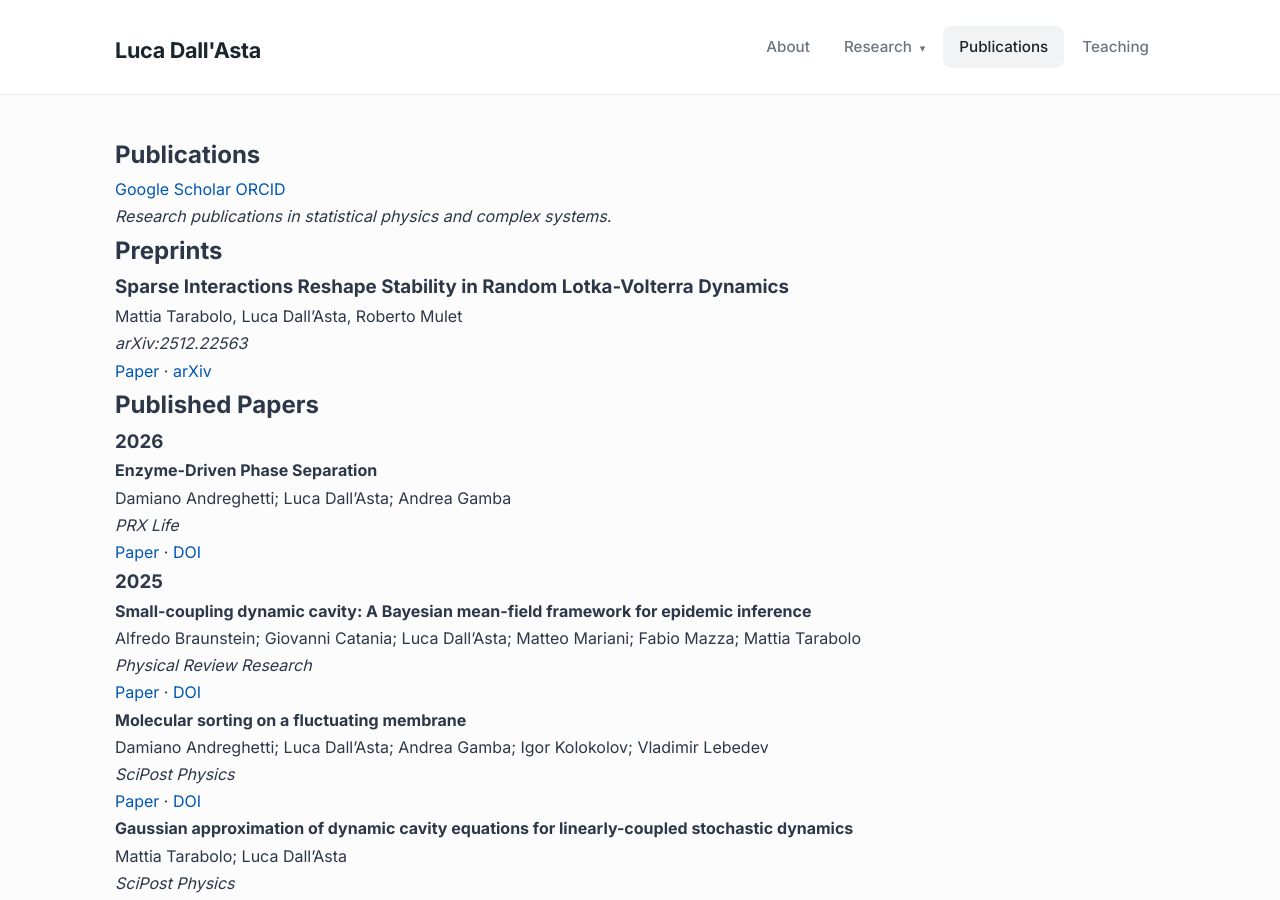
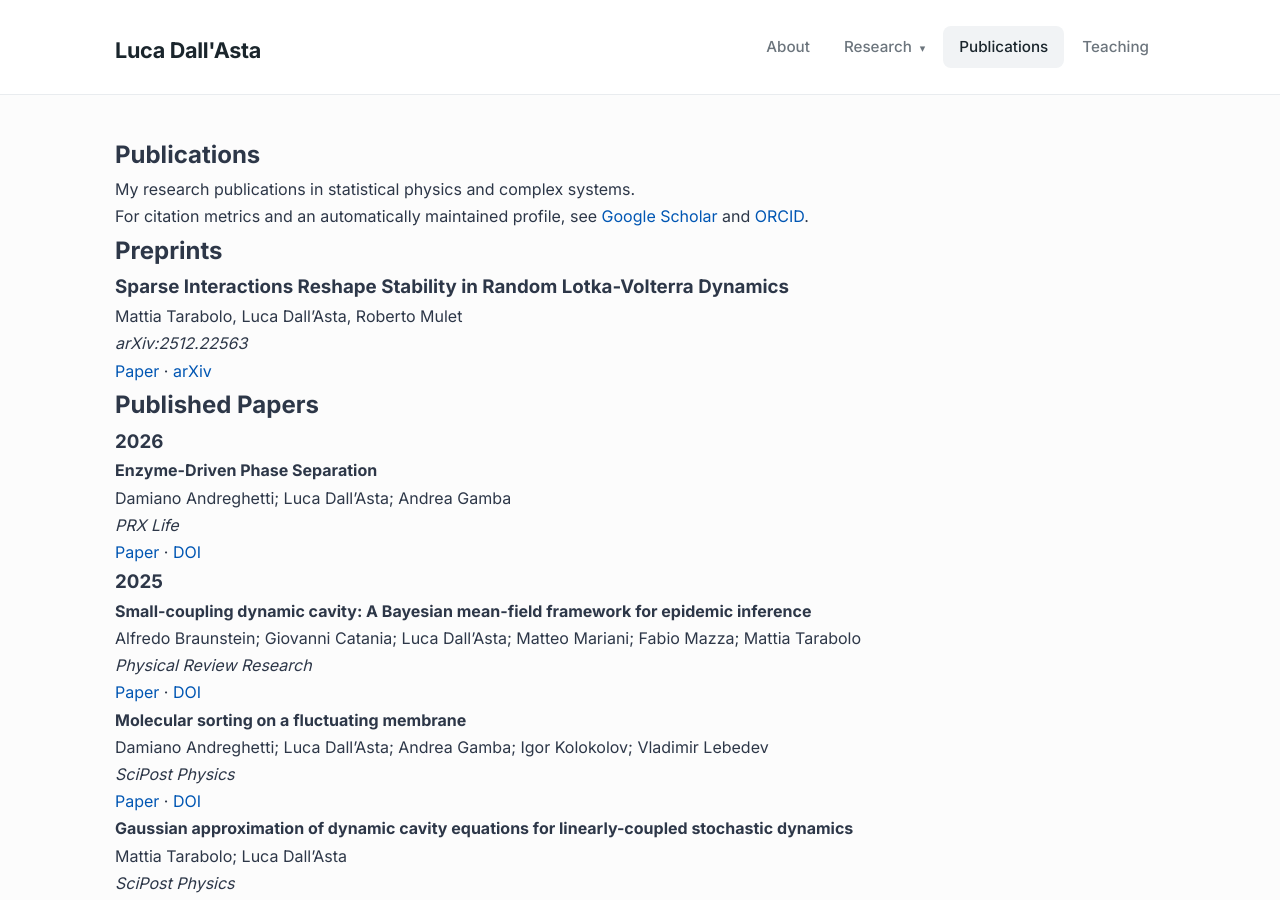
Before and after one commit to dallasta/dallasta.github.io, a Jekyll site: the page built from _pages/publications.md, in a window 1280 px wide and 900 px high. Built offline with Jekyll 4.4.1, drawn with Linux system fonts in a browser that asks for light colours; a style sheet for code colours, icons or effects is not loaded.

Commit message:
Add files via upload

```diff
--- a/_pages/publications.md
+++ b/_pages/publications.md
@@ -6,9 +6,9 @@ sidebar:
   nav: false
 ---
 
-[Google Scholar](https://scholar.google.com/){: .btn .btn--primary .btn--small} [ORCID](https://orcid.org/){: .btn .btn--info .btn--small}
+My research publications in statistical physics and complex systems.
 
-*Research publications in statistical physics and complex systems.*
+For citation metrics and an automatically maintained profile, see [Google Scholar](https://scholar.google.com/) and [ORCID](https://orcid.org/).
 
 ## Preprints
 
```
